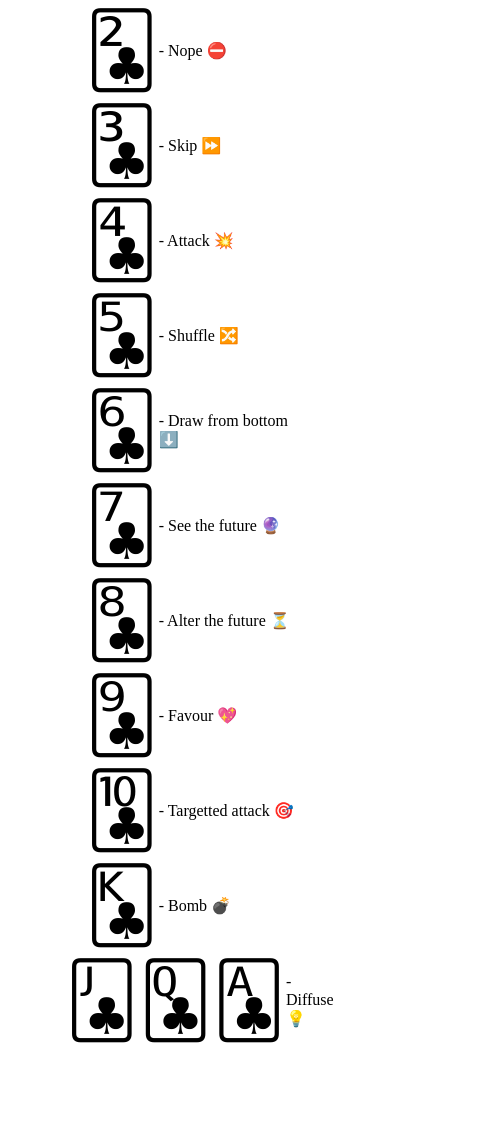
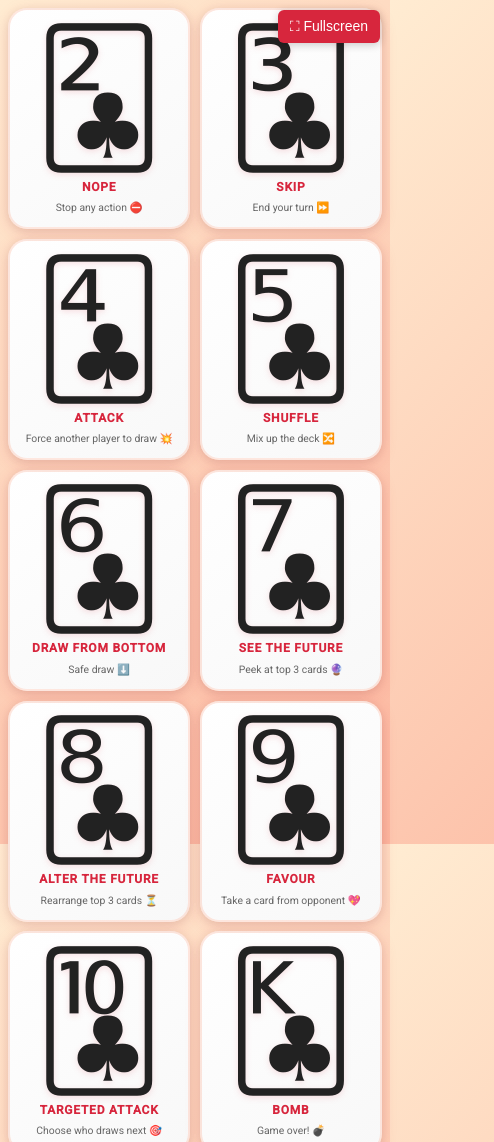
Before and after one commit to manishsharma004/exploding-kittens-normal-deck, a plain HTML site: page index.htm in a window 390 px wide. Shown: the top 1142 px of the page, 494 px wide, since content can reach past the window. Before the commit the page ends 1061 px from the top, so only its background shows below. Drawn offline with Linux system fonts and the light colour scheme.

Commit message:
Enhance game interface with responsive design and improved card layout

```diff
--- a/index.htm
+++ b/index.htm
@@ -1,45 +1,232 @@
-<html>
+
+<!DOCTYPE html>
+<html lang="en">
   <head>
+    <meta charset="UTF-8" />
+    <meta name="viewport" content="width=device-width, initial-scale=1.0" />
+    <title>Exploding Kittens Deck</title>
+    <link href="https://fonts.googleapis.com/css2?family=Montserrat:wght@700&family=Roboto:wght@400;500&display=swap" rel="stylesheet">
     <style>
+      body {
+        margin: 0;
+        height: 100vh;
+        font-family: 'Roboto', Arial, sans-serif;
+        background: linear-gradient(135deg, #ffecd2 0%, #fcb69f 100%);
+        display: flex;
+        align-items: center;
+        justify-content: center;
+        padding: 0.5rem;
+        box-sizing: border-box;
+        overflow: hidden;
+      }
+      #fullscreenBtn {
+        position: fixed;
+        top: 10px;
+        right: 10px;
+        background: #d7263d;
+        color: white;
+        border: none;
+        padding: 8px 12px;
+        border-radius: 6px;
+        cursor: pointer;
+        font-size: 14px;
+        font-weight: 500;
+        z-index: 1000;
+        box-shadow: 0 2px 8px rgba(0,0,0,0.2);
+        transition: background 0.2s;
+      }
+      #fullscreenBtn:hover {
+        background: #b91e35;
+      }
       ul {
         list-style-type: none;
         padding: 0;
         margin: 0;
-        display: flex;
-        flex-wrap: wrap;
-        justify-content: center;
+        display: grid;
+        grid-template-columns: repeat(6, 1fr);
+        grid-template-rows: repeat(2, 1fr);
+        gap: 0.8rem;
+        width: 100%;
+        height: 100%;
+        max-width: calc(100vw - 1rem);
+        max-height: calc(100vh - 1rem);
       }
       li {
-        display: inline-flex;
+        background: linear-gradient(145deg, #ffffff, #f8f8f8);
+        border-radius: 1.2rem;
+        box-shadow: 0 4px 16px #d7263d25, 0 2px 8px #00000015, inset 0 1px 0 #ffffff80;
+        display: flex;
+        flex-direction: column;
         align-items: center;
-        padding: 0rem 0.5rem;
-
-        margin-bottom: 10px;
-        width: 220px;
+        justify-content: center;
+        padding: 1rem 0.8rem;
+        margin: 0;
+        width: 100%;
+        height: 100%;
+        font-size: 1rem;
+        font-family: 'Roboto', Arial, sans-serif;
+        color: #222;
+        transition: transform 0.2s cubic-bezier(0.4, 0, 0.2, 1), box-shadow 0.2s;
+        border: 2px solid #fcb69f55;
+        cursor: pointer;
+        text-align: center;
+        box-sizing: border-box;
+      }
+      li:hover {
+        transform: translateY(-3px) scale(1.02);
+        box-shadow: 0 6px 20px #d7263d30, 0 3px 10px #00000015, inset 0 1px 0 #ffffff90;
+        border-color: #d7263d;
+        background: linear-gradient(145deg, #ffffff, #fafafa);
       }
       .icon {
-        font-size: 4.5rem;
+        font-size: 12rem;
+        margin-bottom: 0.5rem;
         display: inline-block;
         font-style: normal;
+        filter: drop-shadow(0 2px 3px #d7263d25);
+      }
+      .card-label {
+        font-weight: 600;
+        font-size: 0.9rem;
+        color: #d7263d;
+        margin-bottom: 0.3rem;
+        letter-spacing: 0.8px;
+        text-transform: uppercase;
+        line-height: 1.1;
+      }
+      .card-description {
+        font-size: 0.75rem;
+        color: #666;
+        font-weight: 400;
+        margin-top: 0.2rem;
+        line-height: 1.2;
+      }
+            @media (max-width: 1200px) {
+        ul {
+          grid-template-columns: repeat(4, 1fr);
+          grid-template-rows: repeat(3, 1fr);
+        }
+        li:last-child {
+          grid-column: span 2;
+        }
+      }
+      @media (max-width: 800px) {
+        ul {
+          grid-template-columns: repeat(3, 1fr);
+          grid-template-rows: repeat(4, 1fr);
+        }
+        li:last-child {
+          grid-column: span 1;
+        }
+      }
+      @media (max-width: 600px) {
+        ul {
+          grid-template-columns: repeat(2, 1fr);
+          grid-template-rows: repeat(6, 1fr);
+          gap: 0.6rem;
+        }
+        li {
+          padding: 0.8rem 0.5rem;
+        }
+        .icon {
+          font-size: 8rem;
+        }
+        .card-label {
+          font-size: 0.75rem;
+        }
+        .card-description {
+          font-size: 0.65rem;
+        }
+        li:last-child {
+          grid-column: span 2;
+        }
       }
     </style>
   </head>
   <body>
+    <button id="fullscreenBtn" onclick="toggleFullscreen()">⛶ Fullscreen</button>
     <ul>
-      <li><i class="icon">&#127186;</i> - Nope &#9940;</li>
-      <li><i class="icon">&#127187;</i>- Skip ⏩</li>
-      <li><i class="icon">&#127188;</i> - Attack 💥</li>
-      <li><i class="icon">&#127189;</i> - Shuffle 🔀</li>
-      <li><i class="icon">&#127190;</i> - Draw from bottom ⬇️</li>
-      <li><i class="icon">&#127191;</i> - See the future 🔮</li>
-      <li><i class="icon">&#127192;</i> - Alter the future ⏳</li>
-      <li><i class="icon">&#127193;</i> - Favour 💖</li>
-      <li><i class="icon">&#127194;</i> - Targetted attack 🎯</li>
-      <li><i class="icon">&#127198;</i> - Bomb &#128163;</li>
-      <li style="width: 260px">
-        <i class="icon">&#127195;</i> <i class="icon">&#127197;</i>
-        <i class="icon">&#127185;</i> - Diffuse &#128161;
+      <li>
+        <i class="icon">&#127186;</i>
+        <span class="card-label">Nope</span>
+        <div class="card-description">Stop any action &#9940;</div>
+      </li>
+      <li>
+        <i class="icon">&#127187;</i>
+        <span class="card-label">Skip</span>
+        <div class="card-description">End your turn ⏩</div>
+      </li>
+      <li>
+        <i class="icon">&#127188;</i>
+        <span class="card-label">Attack</span>
+        <div class="card-description">Force another player to draw 💥</div>
+      </li>
+      <li>
+        <i class="icon">&#127189;</i>
+        <span class="card-label">Shuffle</span>
+        <div class="card-description">Mix up the deck 🔀</div>
+      </li>
+      <li>
+        <i class="icon">&#127190;</i>
+        <span class="card-label">Draw from bottom</span>
+        <div class="card-description">Safe draw ⬇️</div>
+      </li>
+      <li>
+        <i class="icon">&#127191;</i>
+        <span class="card-label">See the future</span>
+        <div class="card-description">Peek at top 3 cards 🔮</div>
+      </li>
+      <li>
+        <i class="icon">&#127192;</i>
+        <span class="card-label">Alter the future</span>
+        <div class="card-description">Rearrange top 3 cards ⏳</div>
+      </li>
+      <li>
+        <i class="icon">&#127193;</i>
+        <span class="card-label">Favour</span>
+        <div class="card-description">Take a card from opponent 💖</div>
+      </li>
+      <li>
+        <i class="icon">&#127194;</i>
+        <span class="card-label">Targeted attack</span>
+        <div class="card-description">Choose who draws next 🎯</div>
+      </li>
+      <li>
+        <i class="icon">&#127198;</i>
+        <span class="card-label">Bomb</span>
+        <div class="card-description">Game over! &#128163;</div>
+      </li>
+      <li style="grid-column: span 2;">
+        <div style="display: flex; gap: 0.3rem; margin-bottom: 0.5rem;">
+          <i class="icon" style="font-size: 12rem; margin: 0;">&#127195;</i>
+          <i class="icon" style="font-size: 12rem; margin: 0;">&#127197;</i>
+          <i class="icon" style="font-size: 12rem; margin: 0;">&#127185;</i>
+        </div>
+        <span class="card-label">Diffuse</span>
+        <div class="card-description">Defuse the bomb &#128161;</div>
       </li>
     </ul>
+
+    <script>
+      function toggleFullscreen() {
+        if (!document.fullscreenElement) {
+          document.documentElement.requestFullscreen().catch(err => {
+            console.log(`Error attempting to enable fullscreen: ${err.message}`);
+          });
+        } else {
+          document.exitFullscreen();
+        }
+      }
+
+      // Update button text based on fullscreen state
+      document.addEventListener('fullscreenchange', () => {
+        const btn = document.getElementById('fullscreenBtn');
+        if (document.fullscreenElement) {
+          btn.textContent = '⛶ Exit Fullscreen';
+        } else {
+          btn.textContent = '⛶ Fullscreen';
+        }
+      });
+    </script>
   </body>
 </html>
```
